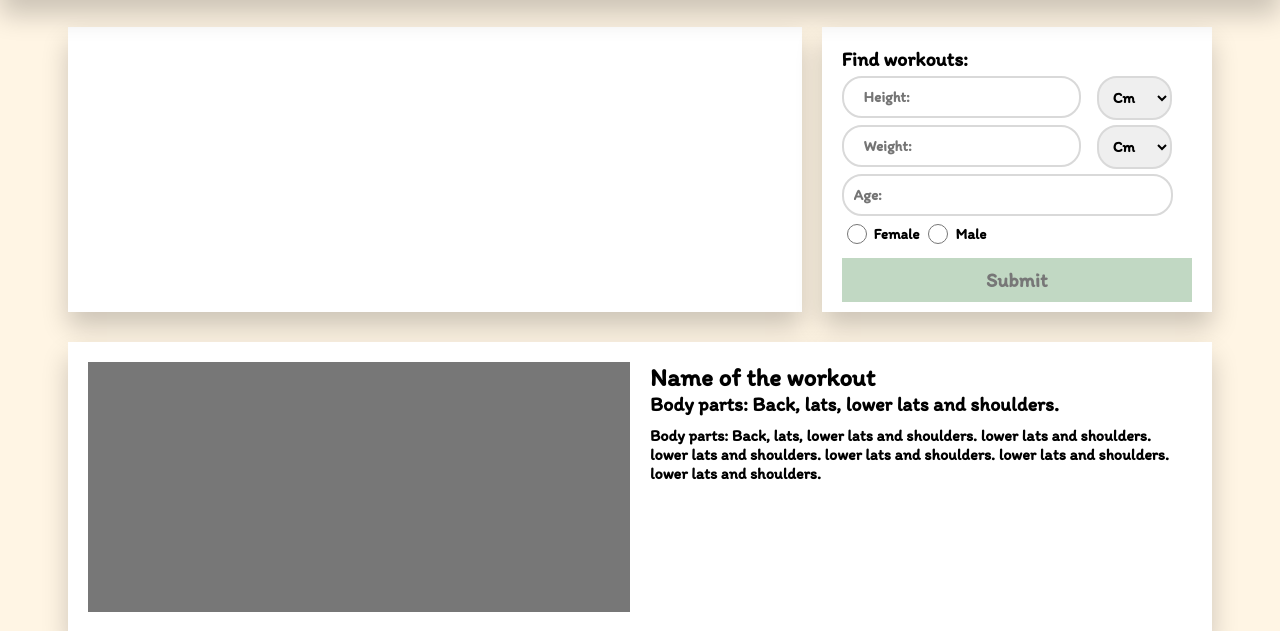
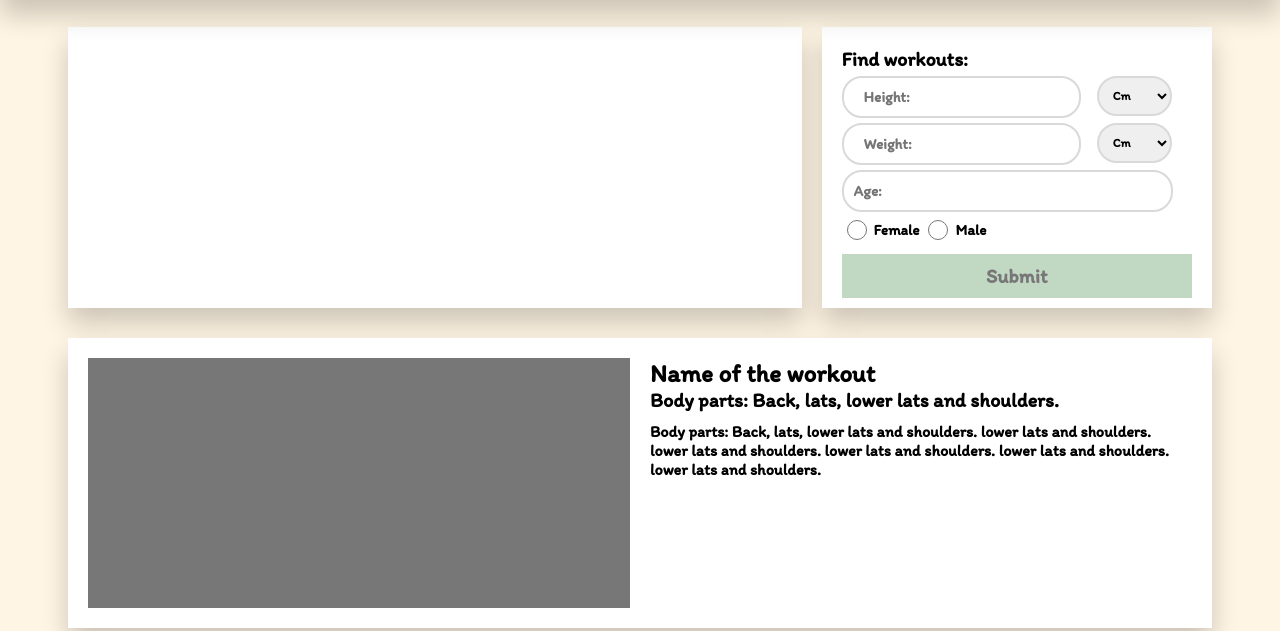
Before and after one commit to sabuka-dumbo/WellnessHub, a Django app: page /workouts/ in a window 1280 px wide. Shown: the part 121-752 px from the top of the page. Run offline with Django 5.2, Linux system fonts and the light colour scheme.

Commit message:
Mar 20, 2025, 7:28 PM

```diff
--- a/wellnesshub/wh/static/css/workouts.css
+++ b/wellnesshub/wh/static/css/workouts.css
@@ -89,7 +89,7 @@
     width: calc(100% - 20px);
     height: max-content;
     font-family: "Itim";
-    font-size: 15px;
+    font-size: 12px;
     font-weight: bold;
     border-radius: 20px;
     padding-top: 10px;
@@ -133,7 +133,7 @@
     width: calc(100% - 20px);
     height: max-content;
     font-family: "Itim";
-    font-size: 15px;
+    font-size: 12px;
     font-weight: bold;
     border-radius: 20px;
     padding-top: 10px;
```
